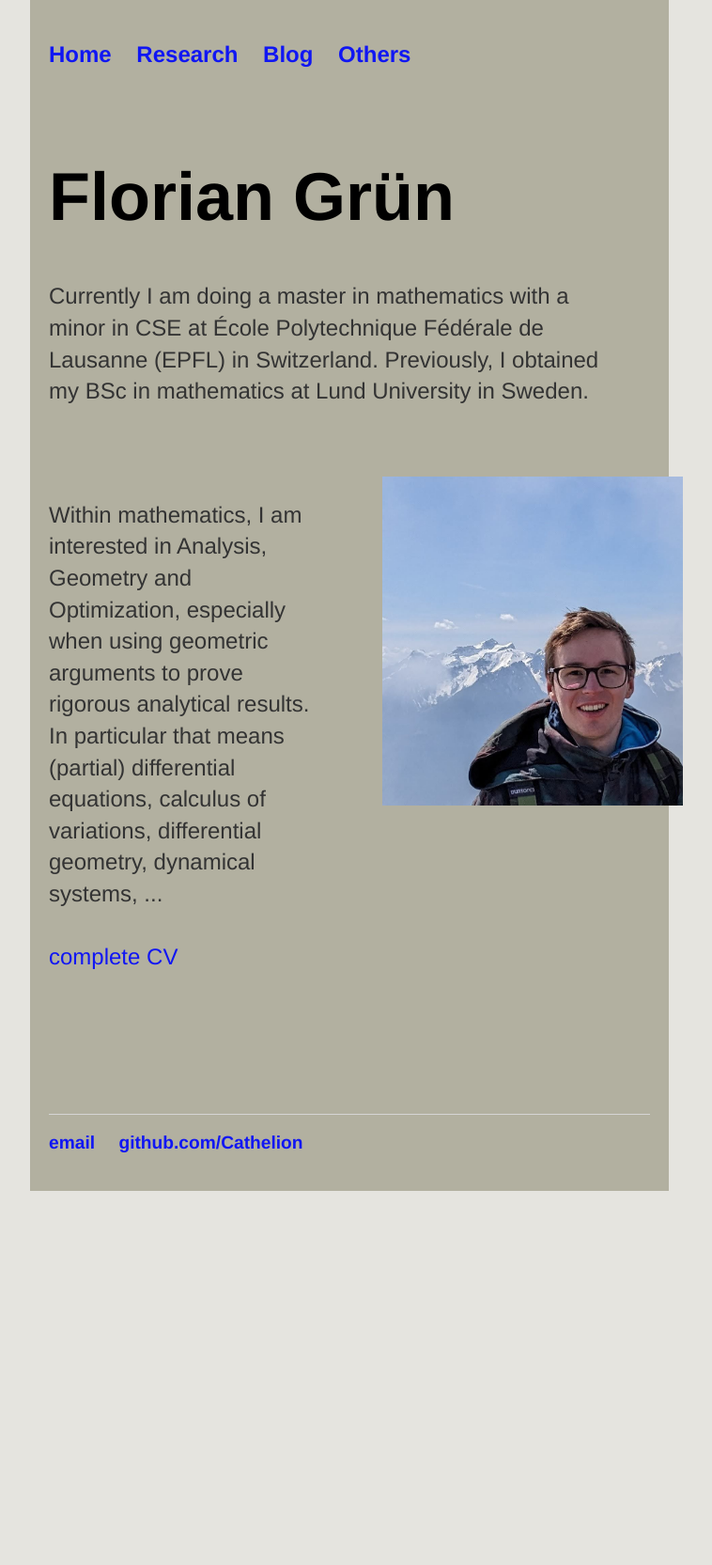
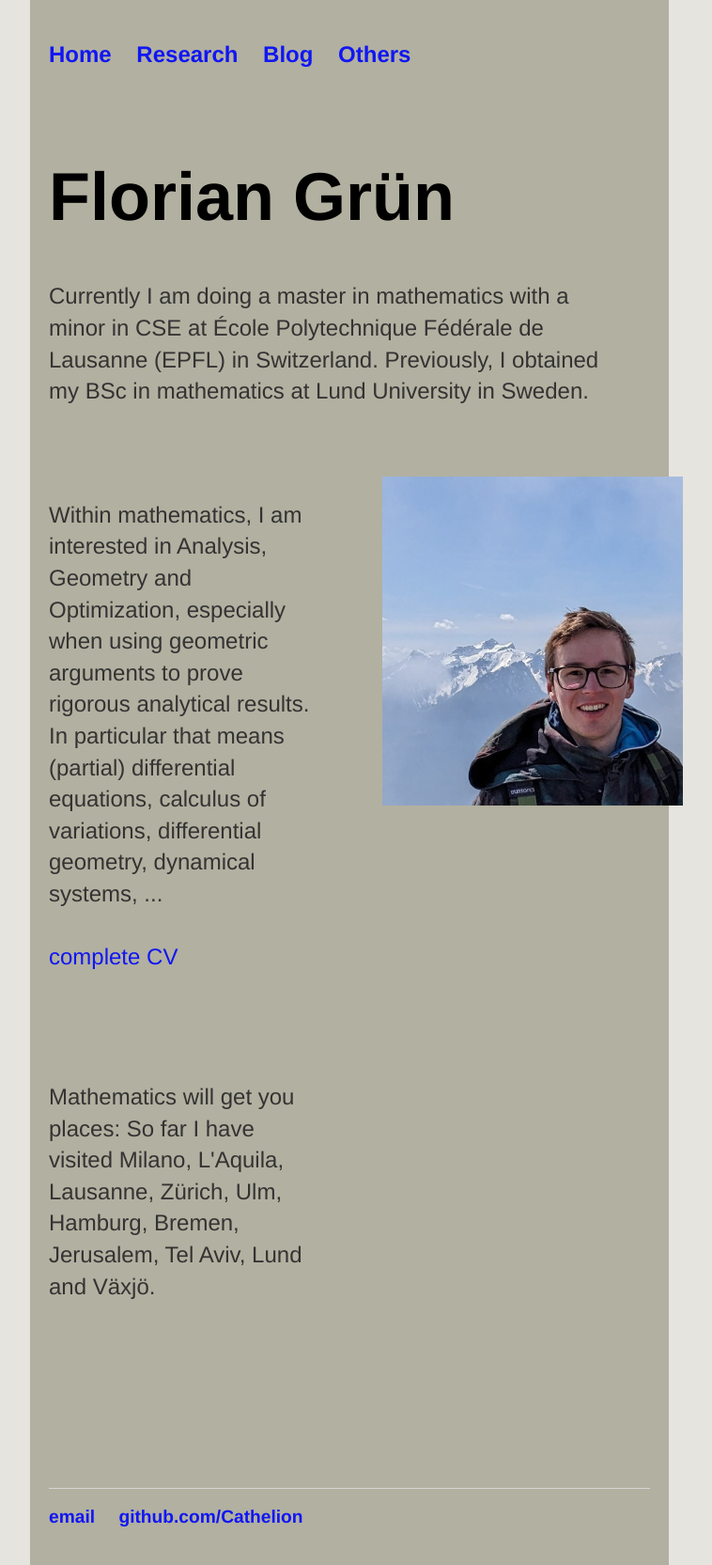
Before and after one commit to Cathelion/Cathelion.github.io, a Jekyll site: the page built from index.html, in a window 1280 px wide. Shown: the whole page at 94% size, without its empty margins (268-1026 px from the left). Built offline with Jekyll 4.4.1, drawn with Linux system fonts in a browser that asks for light colours; before the commit the page ends 1267 px from its top, so only the background shows below that.

Commit message:
Update index.html

```diff
--- a/index.html
+++ b/index.html
@@ -13,6 +13,10 @@
          <br>
          <br>
          <a class="insidep" href="/CV.pdf">complete CV</a>
+         <br>
+         <br>
+         <br>
+         <p>Mathematics will get you places: So far I have visited Milano, L'Aquila, Lausanne, Zürich, Ulm, Hamburg, Bremen, Jerusalem, Tel Aviv, Lund and Växjö.</p>
       </p>
    </div>
 
```
